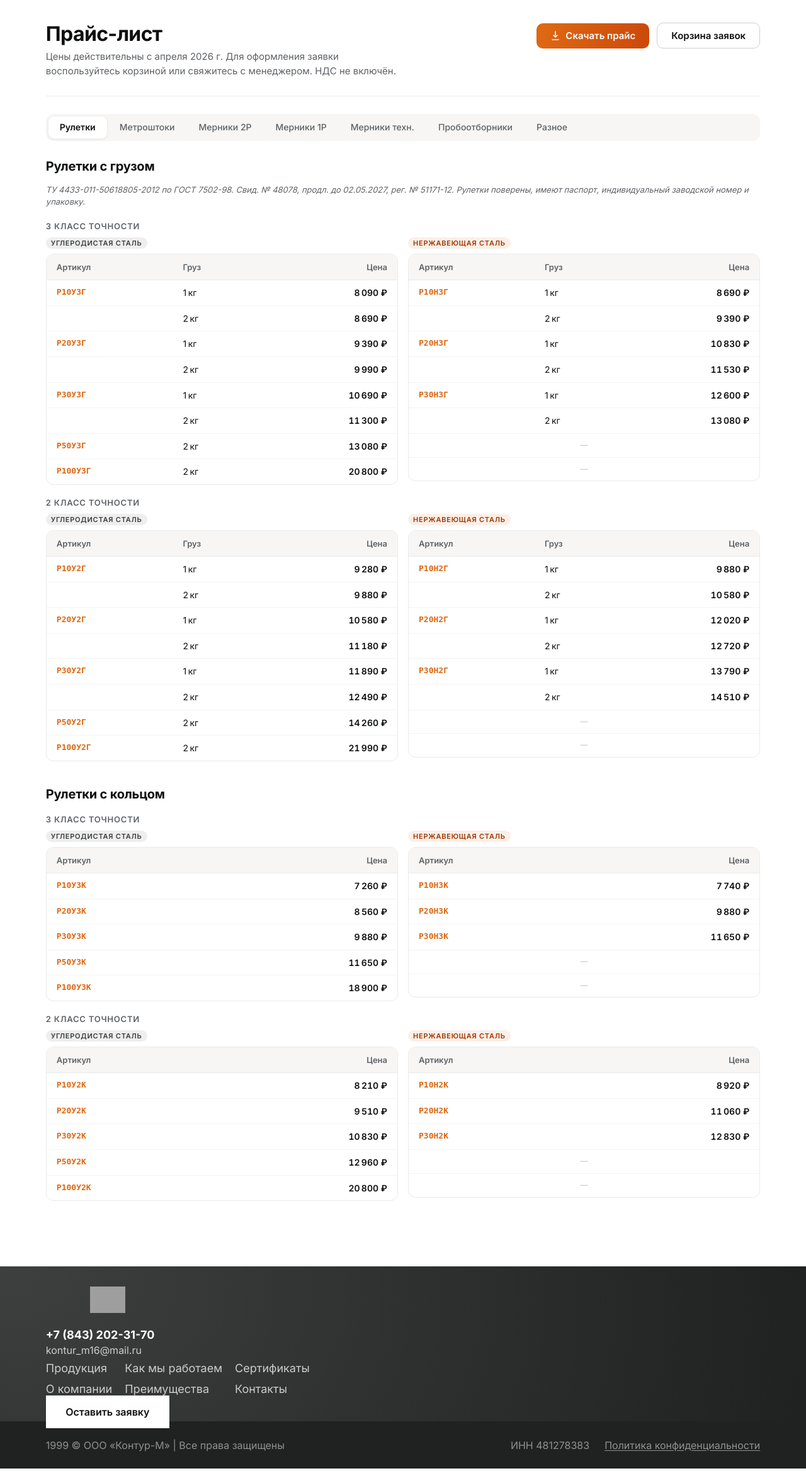
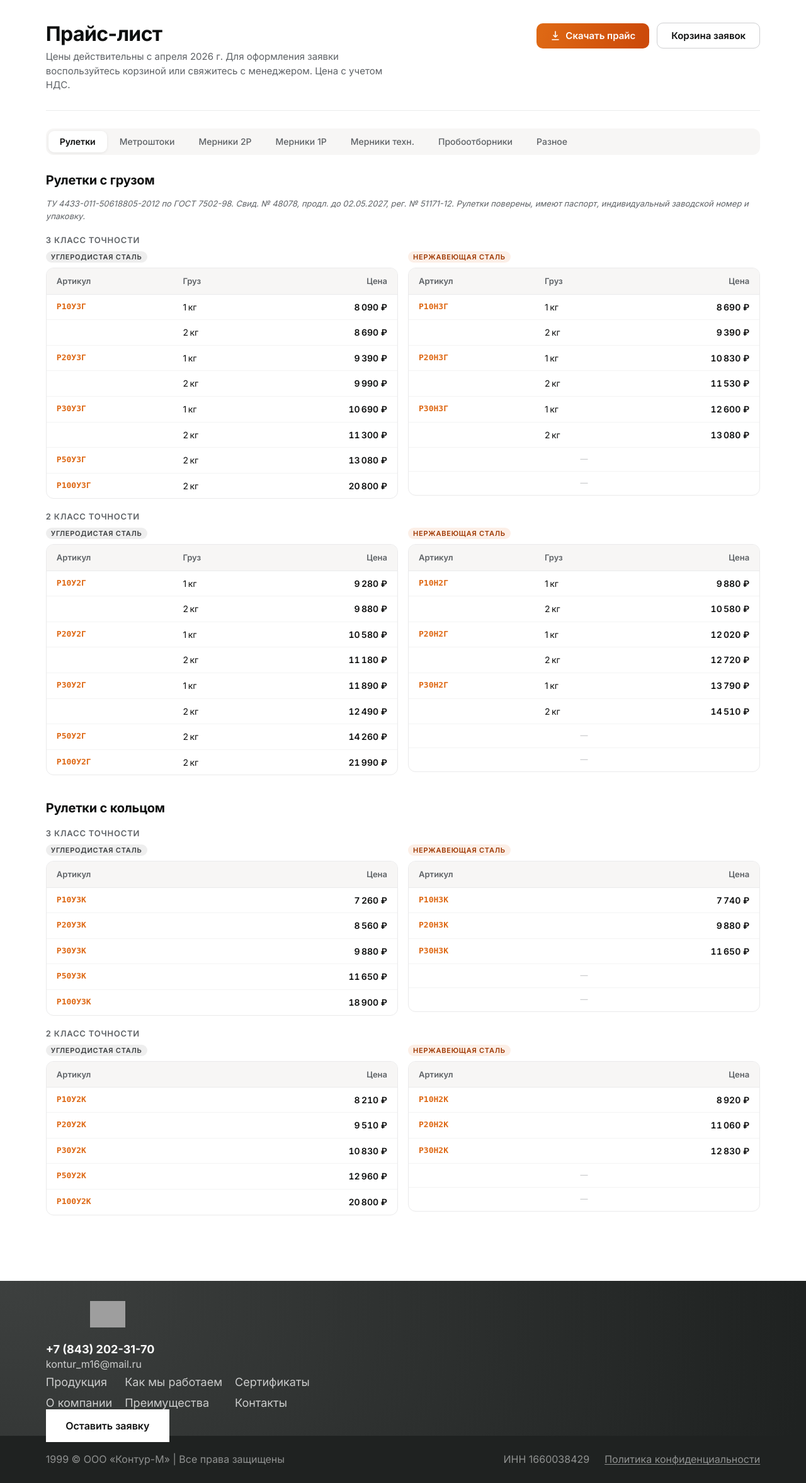
Before and after one commit to MrK0RN/KonturM, a PHP site: page /price-list in a window 1280 px wide. Shown: the part 124-2479 px from the top of the page at 63% size. Before the commit the page ends 2456 px from the top, so only its background shows below. Run offline with PHP 8.4, Linux system fonts and the light colour scheme; grey boxes are pictures that could not be loaded.

Commit message:
Data edit v1.0

```diff
--- a/design/includes/footer-bottom.php
+++ b/design/includes/footer-bottom.php
@@ -4,7 +4,7 @@
     <span>Все права защищены</span>
   </p>
 
-  <p class="site-footer__inn">ИНН 481278383</p>
+  <p class="site-footer__inn">ИНН 1660038429</p>
 
   <a class="site-footer__privacy" href="/privacy-policy">Политика конфиденциальности</a>
 </div>
--- a/design/price-list.php
+++ b/design/price-list.php
@@ -34,7 +34,7 @@ function price(int|float|null $v): string {
       <div class="pl-hero">
         <div class="pl-hero__left">
           <h1 class="pl-hero__title">Прайс-лист</h1>
-          <p class="pl-hero__sub">Цены действительны с апреля 2026 г. Для оформления заявки воспользуйтесь корзиной или свяжитесь с менеджером. НДС не включён.</p>
+          <p class="pl-hero__sub">Цены действительны с апреля 2026 г. Для оформления заявки воспользуйтесь корзиной или свяжитесь с менеджером. Цена с учетом НДС.</p>
         </div>
         <div class="pl-hero__actions">
           <a class="pl-btn pl-btn--primary" href="/price-list.xlsx" download="прайс Контур-М апрель 2026.xlsx">
```
